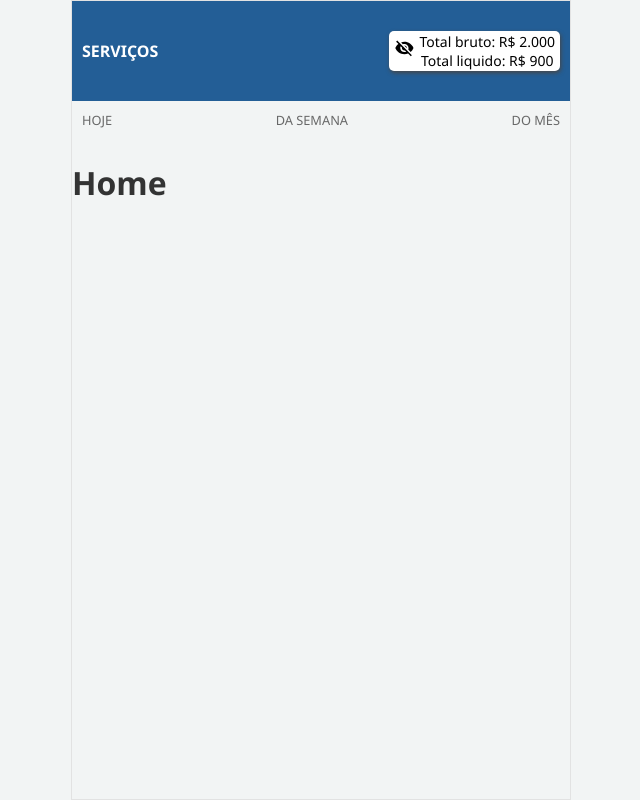
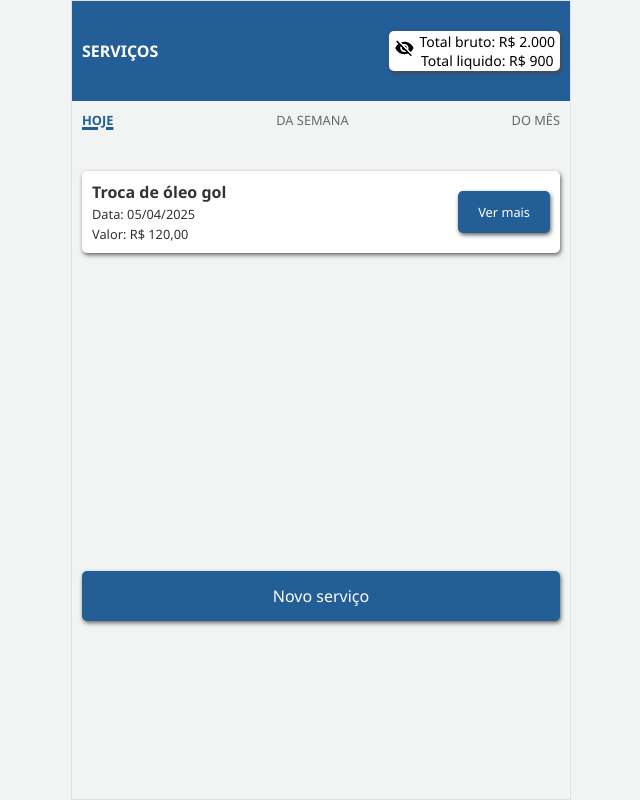
Before and after one commit to marceloguima/novo-cad-service, a React (Vite) app: page / in a window 1280 px wide. Shown: the whole page, without its empty margins (319-959 px from the left). Built offline with nearby package versions, Linux system fonts and the light colour scheme.

Commit message:
ajuste na mensagem da página de erros

```diff
--- a/src/App.jsx
+++ b/src/App.jsx
@@ -15,7 +15,7 @@ function App() {
 
                 <nav>
                     <ul>
-                        <NavLink to="/servicoDia" className={ ({isActive}) => (isActive ? 'link-ativo' : 'link-inativo')}>
+                        <NavLink to="/" className={ ({isActive}) => (isActive ? 'link-ativo' : 'link-inativo')}>
 
                             <li>HOJE</li>
                         </NavLink>
--- a/src/routes/ErrorPage.jsx
+++ b/src/routes/ErrorPage.jsx
@@ -9,8 +9,10 @@ console.error(error)
     <div>
       <h1>Ops!</h1>
       <p>Temos um problema.</p>
-      <p>{error.status}</p>
-      <p>{error.data}</p>
+      <p>Página não encontrada.</p>
+      {/* <p>{error.status}</p>
+      <p>{error.data}</p> */}
+
     </div>
   )
 }
--- a/src/routes/Home.jsx
+++ /dev/null
@@ -1,10 +0,0 @@
-
-const Home = () => {
-  return (
-    <div>
-      <h1>Home</h1>
-    </div>
-  )
-}
-
-export default Home
--- a/src/routes/Inicial.jsx
+++ b/src/routes/Inicial.jsx
@@ -1,4 +1,3 @@
-import React from 'react'
 
 const Inicial = () => {
   return (
```
Also changed, not shown: src/main.jsx (+5 -8 lines).
